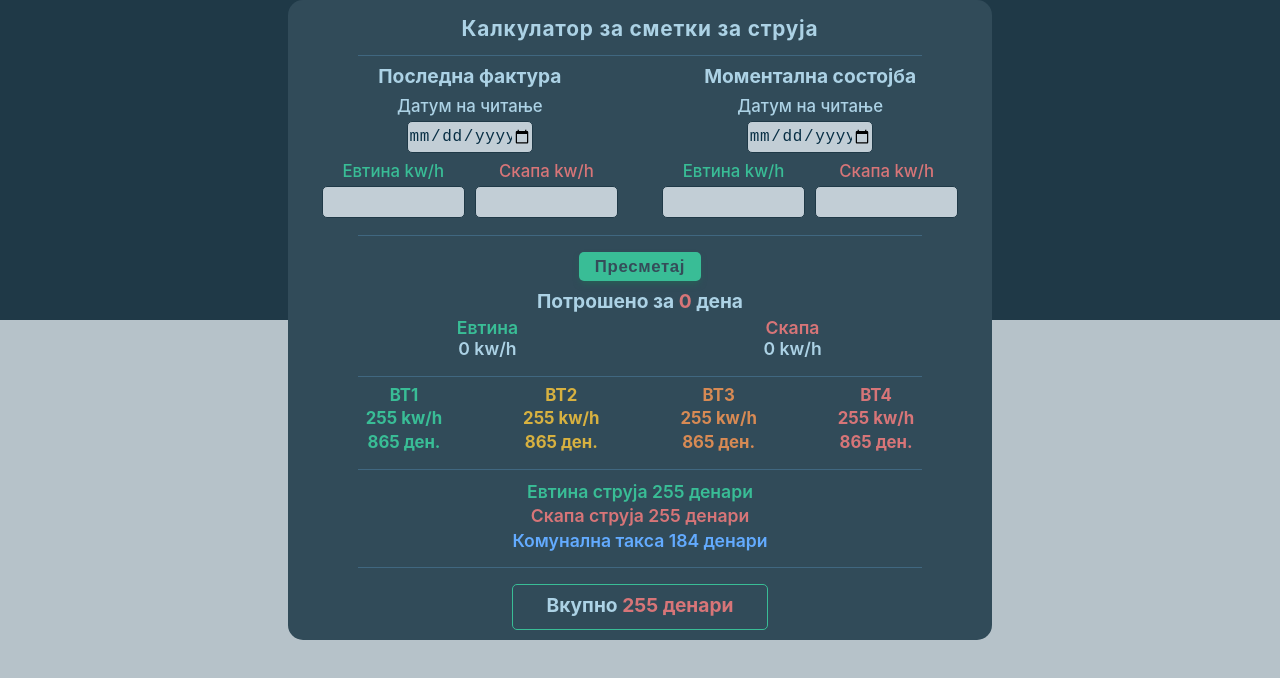
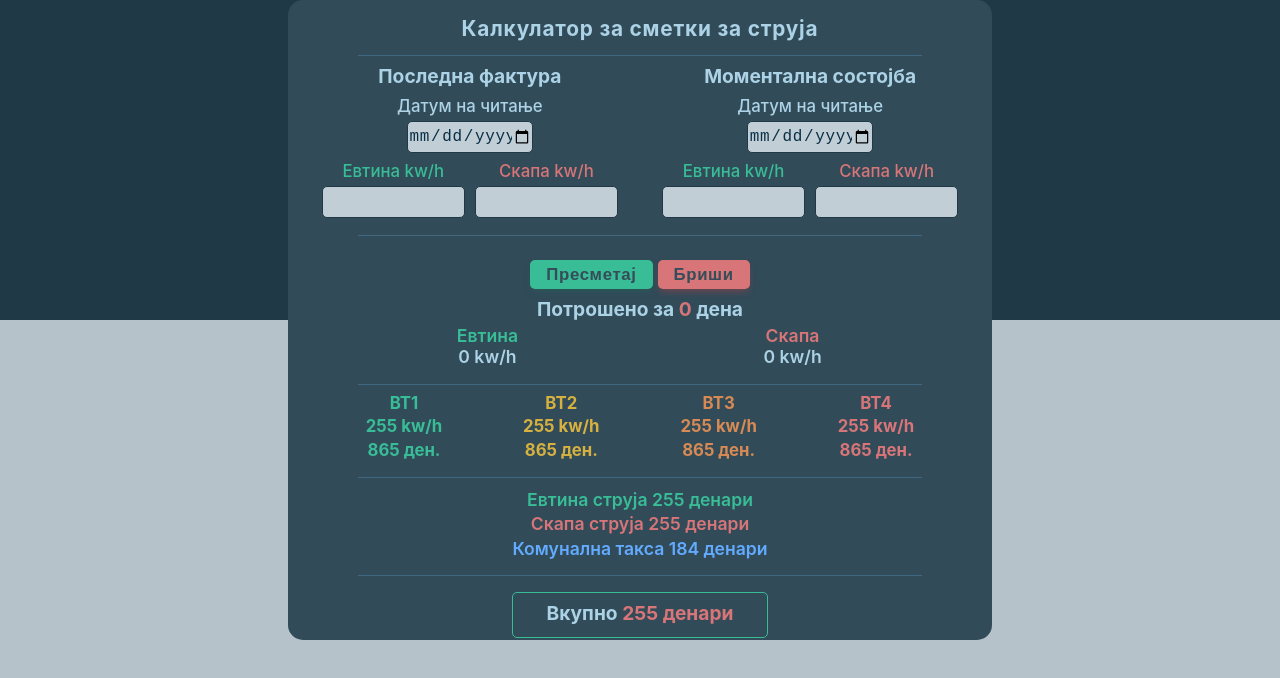
Before and after one commit to pirej/calculator, a Next.js app: page / in a window 1280 px wide. Shown: the top 678 px of the page. Built offline with nearby package versions, Linux system fonts and the light colour scheme.

Commit message:
clear btn

```diff
--- a/components/Form/Matematika.js
+++ b/components/Form/Matematika.js
@@ -33,6 +33,11 @@ const StyledComp = styled.div`
       font-size: 1.2rem;
     }
   }
+  .buttons {
+    display: flex;
+    align-items: center;
+    justify-content: center;
+    gap: 5px;
     .btn {
       margin-top: 1.5rem;
       @media (max-width: 1400px) {
@@ -60,9 +65,21 @@ const StyledComp = styled.div`
         :hover {
           background-color: #29a680;
         }
-      box-shadow: 0px 4px 7px -2px rgba(36, 102, 85, 0.9);
-      -webkit-box-shadow: 0px 4px 7px -2px rgba(36, 102, 85, 0.9);
-      -moz-box-shadow: 0px 4px 7px -2px rgba(36, 102, 85, 0.9);
+        box-shadow: 0px 4px 7px -2px rgba(36, 102, 85, 0.5);
+        -webkit-box-shadow: 0px 4px 7px -2px rgba(36, 102, 85, 0.5);
+        -moz-box-shadow: 0px 4px 7px -2px rgba(36, 102, 85, 0.5);
+      }
+    }
+    .clear {
+      button {
+        background-color: #d77578;
+        :hover {
+          background-color: #e55c61;
+        }
+        box-shadow: 0px 4px 7px -2px rgba(191, 61, 66, 0.5);
+        -webkit-box-shadow: 0px 4px 7px -2px rgba(191, 61, 66, 0.5);
+        -moz-box-shadow: 0px 4px 7px -2px rgba(191, 61, 66, 0.5);
+      }
     }
   }
   .potrosuvacka {
@@ -172,8 +189,13 @@ const StyledComp = styled.div`
 const Matematika = ({ days, evtinaStruja, skapaStruja }) => {
   return (
     <StyledComp>
+      <div className="buttons">
         <div className="btn">
           <button>Пресметај</button>
+        </div>
+        <div className="btn clear">
+          <button>Бриши</button>
+        </div>
       </div>
       <h3>
         Потрошено за <span>{days ? days : 0}</span> дена
```
Lines whose indentation alone changed are shown as unchanged.
